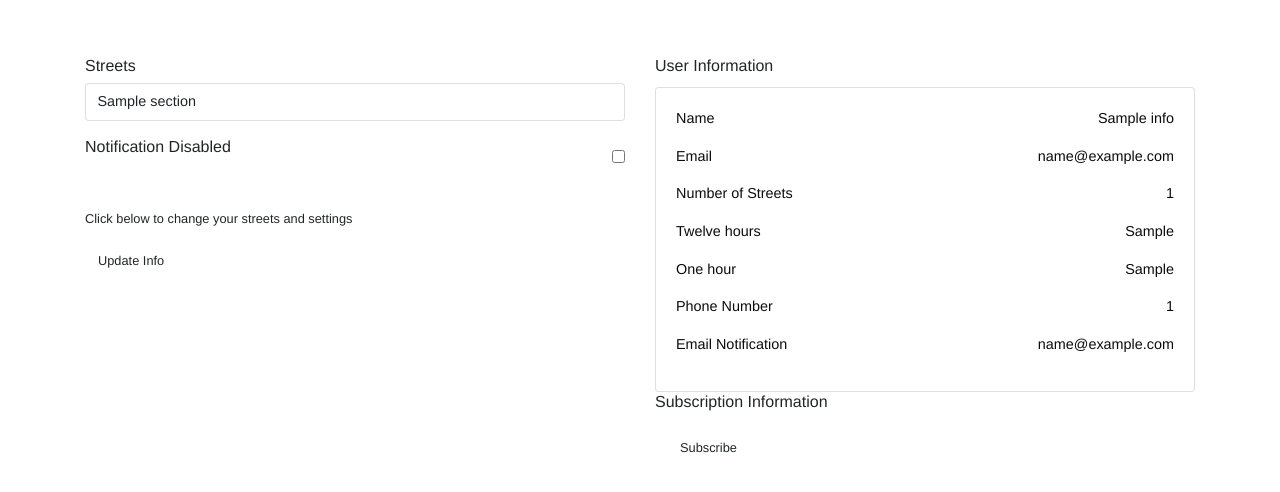
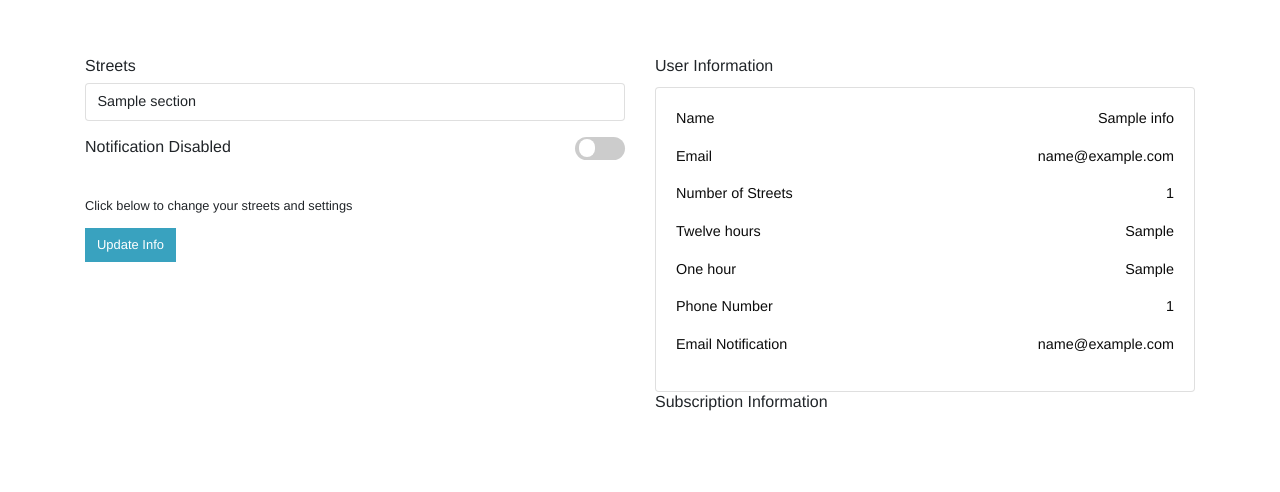
Before and after one commit to davincikab/beatsweeping, a Django app: template user/templates/user/account/user_info.html in a window 1280 px wide. Shown: the part 40-532 px from the top of the page. Run offline with Django 3.2, Linux system fonts and the light colour scheme; the template is opened without the code that fills it: most values are stand-ins (such as "Sample title", 1, 10 or a date in 2020); parts of the project's set-up code (start-up, migrations or seed data) failed here and were passed over; some libraries are stand-ins or nearby versions.

Commit message:
updated user profile

```diff
--- a/user/models.py
+++ b/user/models.py
@@ -9,6 +9,7 @@ import uuid
 class CustomUser(AbstractUser):
     username = models.CharField("Username", max_length=50, unique=True)
     email = models.EmailField("Email", max_length=254, unique=True)
+    is_subscribed = models.BooleanField('Is Subscribed', default=True)
 
     USER_NAME_FIELD = 'username'
     REQUIRED_FIELDS = ['email']
--- a/user/static/css/main.css
+++ b/user/static/css/main.css
@@ -47,3 +47,95 @@ body {
 .bg-brand {
     background-color: var(--brand-color) !important;
 }
+
+.btn {
+    border-radius:0;
+    font-size:0.9rem;
+    background-color:var(--blue);
+    border:none;
+    color:var(--white);
+}
+
+.cust-btn{
+    position:relative;
+}
+
+.cust-btn::after {
+    background-color:#2a758c;
+    width:0;
+    transition:0.4s;
+    content:"";
+    position:absolute;
+    top:0;
+    bottom:0;
+    left:50%;
+    right:50%;
+    opacity:0;
+}
+
+.cust-btn:hover::after{
+    width:100%;
+    opacity:1;
+    left:0%;
+    right:0;
+}
+
+.cust-btn:hover {
+    color:white;
+}
+
+.cust-btn > small {
+    font-size: 90%;
+    font-weight: 400;
+    z-index: 2;
+    position: relative;
+}
+
+/* Switch */
+.switch {
+    position:relative;
+    height:23px;
+    width:50px;
+}
+
+.switch input {
+    height:0;
+    width:0;
+    opacity:0;
+}
+
+.slider {
+    position:absolute;
+    top:0;
+    left:0;
+    bottom:0;
+    right:0;
+    background:#ccc;
+    transition:0.4s;
+    cursor:pointer;
+    border-radius:30px;
+}
+
+.slider:before {
+    position:absolute;
+    content:"";
+    height:18px;
+    width:16px;
+    left:4px;
+    bottom:3px;
+    transition:0.4s;
+    background-color:white;
+    border-radius:30px;
+}
+
+input:checked + .slider {
+    background:var(--brand-color);
+}
+
+input:focus + .slider:before {
+    box-shadow:0 0 1px var(--brand-color);
+}
+
+input:checked + .slider:before {
+    transform:translateX(26px);
+}
--- /dev/null
+++ b/user/static/css/user_info.css
@@ -0,0 +1,27 @@
+.list-group-item {
+    font-size: 0.8em;
+    padding:0em 1em;
+}
+.col-md-6 {
+
+}
+
+.card p {
+    font-size: 0.9rem;
+    display:flex;
+    justify-content:space-between;
+    color:var(--black);
+}
+
+p > span {
+    font-weight:500;
+}
+
+.list-group-item {
+    font-size: 0.9rem;
+    padding:0.5em 0.8em;
+}
+
+h5 {
+    font-size:1rem
+}
--- a/user/templates/base.html
+++ b/user/templates/base.html
@@ -20,7 +20,7 @@
 <body>
     <div class="container-fluid">
         <nav class="navbar navbar-expand-lg">
-            <a class="navbar-brand" href="{% url 'home' %}" >
+            <a class="navbar-brand" href="{% url 'register' %}" >
                 BEATSWEEPING
             </a>
 
@@ -36,6 +36,12 @@
                     <li class="nav-item">
                         <a class="nav-link text-white" href="{% url 'contacts' %}">Contact</a>
                     </li>
+
+                    {% if user.is_authenticated %}
+                        <li class="nav-item">
+                            <a class="nav-link text-white" href="{% url 'user-profile' %}">My Profile</a>
+                        </li>
+                    {% endif %}
                 </ul>
                 <ul class="navbar-nav mr-auto">
                     {% if user.is_authenticated %}
--- a/user/templates/user/account/user_info.html
+++ b/user/templates/user/account/user_info.html
@@ -1,34 +1,11 @@
 {% extends 'base.html' %}
+{% load static %}
+{% block title %} Street Sweeping User Info {% endblock %}
+{% block styles %}
+    <link rel="stylesheet" href="{% static 'css/user_info.css' %}">
+{% endblock %}
+
 {% block content %}
-    <style>
-        .list-group-item {
-            font-size: 0.8em;
-            padding:0em 1em;
-        }
-        .col-md-6 {
-            {% comment %} padding:0; {% endcomment %}
-        }
-
-        .card p {
-            font-size: 0.9rem;
-            display:flex;
-            justify-content:space-between;
-            color:var(--black);
-        }
-
-        p > span {
-            font-weight:500;
-        }
-
-        .list-group-item {
-            font-size: 0.9rem;
-            padding:0.5em 0.8em;
-        }
-
-        h5 {
-            font-size:1rem
-        }
-    </style>
     <div class="container-fluid mt-5">
         <div class="container mt-2">
             <div class="row">
@@ -59,7 +36,7 @@
 
                     {% if user_info.info %}
                         <small class="text-small">Click below to change your streets and settings</small><br>
-                        <a class="btn cust-btn mt-2" href="{% url 'update-profile' user_info.uuid %}">
+                        <a class="btn cust-btn mt-2" href="{% url 'update-profile' %}">
                             <small>Update Info</small>
                         </a>
                     {% endif %}
@@ -92,9 +69,7 @@
                                 </div>
 
                             {% else %}
-                            <a class="btn cust-btn mt-2 px-4" href="{% url 'process-payment' user_info.uuid  %}">
-                                <small>Subscribe</small>
-                            </a>
+
                              {% endif %}
                         </div>
 
@@ -106,6 +81,8 @@
 
 
     </div>
+{% endblock %}
+{% block javascript %}
     <script>
         var notificationCheckbox = $('#notify');
         var notificationValue = '{{notify}}';
@@ -120,7 +97,6 @@
             notificationCheckbox.attr('checked', false);
         }
 
-        {% comment %} Deactivate Notification {% endcomment %}
         notificationCheckbox.on('change', function(e){
             let notify = notificationCheckbox;
             let val = notify.prop('checked');
@@ -139,6 +115,7 @@
             console.log(data);
            $('.spinner-message').text("Saving data ...");
            $('.spinner-container').toggleClass("d-none");
+
            $.ajax({
                 url:'/disable_notification/',
                 data:data,
```
Also changed, not shown: user/urls.py (+6 -3 lines), user/views.py (+31 -1 lines), db.sqlite3, user/migrations/0002_customuser_is_subscribed.py (added).
